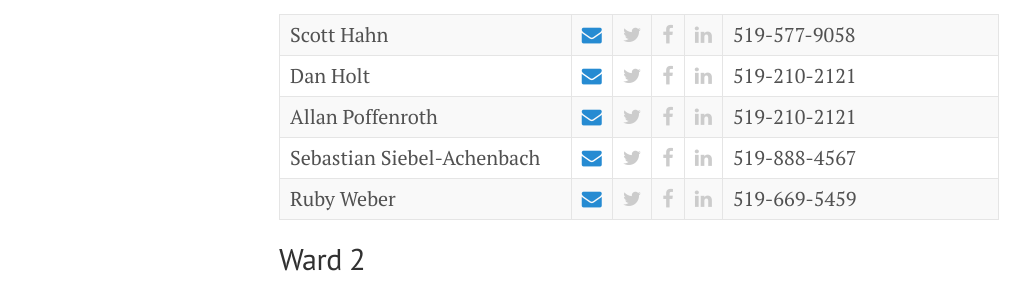
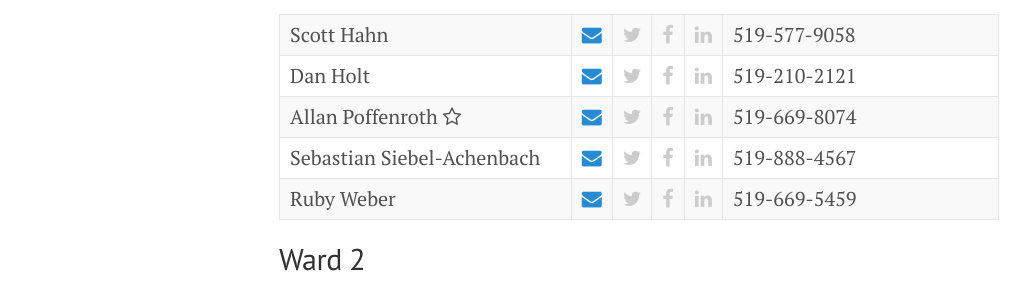
Before and after one commit to info-waterloo-region/election-2014, a Jekyll site: the page built from index.html, in a window 1280 px wide and 900 px high, scrolled down 9379 px. Shown: the part 299-586 px from the top of the window, without its empty margins (1-1031 px from the left). Built offline with Jekyll 4.4.1, drawn with Linux system fonts in a browser that asks for light colours; nearby versions of some CDN libraries; Markdown is read by kramdown in place of the engine named in the settings; the list of posts is cut into pages by our own code; part of the change alters nothing that is shown.

```diff
--- a/_data/candidates.json
+++ b/_data/candidates.json
@@ -490,7 +490,7 @@
         "LinkedIn": "",
         "Phone": "519-623-9329",
         "Facebook": "",
-        "Incumbent": "",
+        "Incumbent": "Incumbent",
         "Email": "gprice@golden.net"
       },
       {
@@ -512,7 +512,7 @@
         "LinkedIn": "",
         "Phone": "519-653-4572",
         "Facebook": "",
-        "Incumbent": "",
+        "Incumbent": "Incumbent",
         "Email": "fmonteiro351@gmail.com"
       }
     ],
@@ -1050,7 +1050,7 @@
         "LinkedIn": "",
         "Phone": "519-885-7208",
         "Facebook": "",
-        "Incumbent": "",
+        "Incumbent": "Incumbent",
         "Email": "d1f.6800@gmail.com"
       },
       {
@@ -1082,7 +1082,7 @@
         "LinkedIn": "",
         "Phone": "519-886-4774",
         "Facebook": "",
-        "Incumbent": "",
+        "Incumbent": "Incumbent",
         "Email": "markwhaley@hotmail.com"
       }
     ],
@@ -1506,9 +1506,9 @@
         "Candidate": "Allan Poffenroth",
         "Twitter": "",
         "LinkedIn": "",
-        "Phone": "519-210-2121",
-        "Facebook": "",
-        "Incumbent": "",
+        "Phone": "519-669-8074",
+        "Facebook": "",
+        "Incumbent": "Incumbent",
         "Email": "allanpoffenroth@gmail.com"
       },
       {
```
